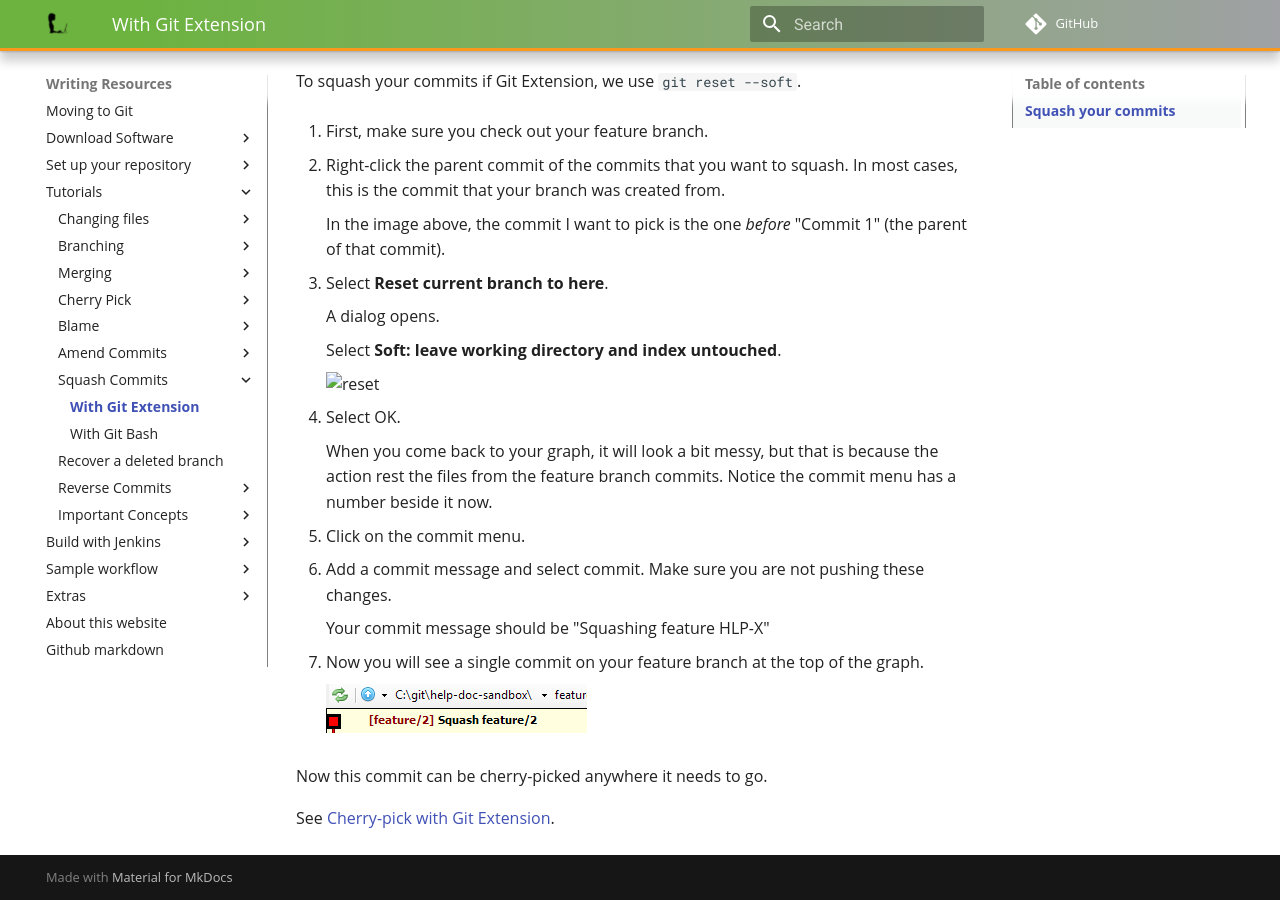
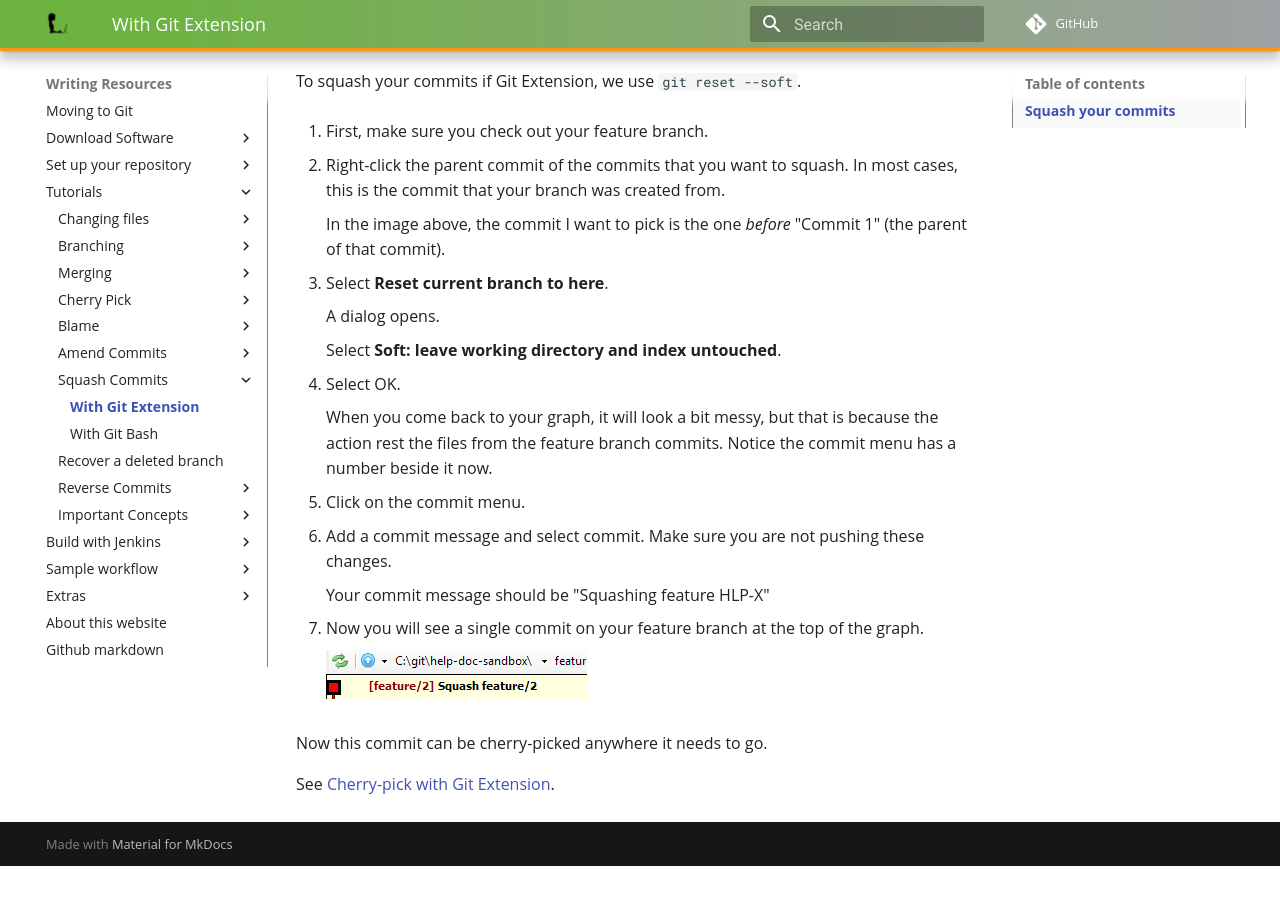
Before and after one commit to TimothyDanielQlik/git-site, an MkDocs documentation site: the page built from docs/squash-gitExt.md, in a window 1280 px wide and 900 px high, scrolled down 733 px. Built offline with MkDocs 1.6.1 and Material for MkDocs 9.7.7, drawn with Linux system fonts in a browser that asks for light colours; comment, search, counter and statistics services are not loaded; after the commit the page ends 1599 px from its top, so only the background shows below that.

Commit message:
fix broken topics

```diff
--- a/docs/squash-gitExt.md
+++ b/docs/squash-gitExt.md
@@ -28,8 +28,6 @@ To squash your commits if Git Extension, we use `git reset --soft`.
 
     Select **Soft: leave working directory and index untouched**.
 
-    ![reset](assets/images/gitext-resetsoft.png)
-
 1. Select OK.
 
     When you come back to your graph, it will look a bit messy, but that is because the action rest the files from the feature branch commits. Notice the commit menu has a number beside it now.
```
